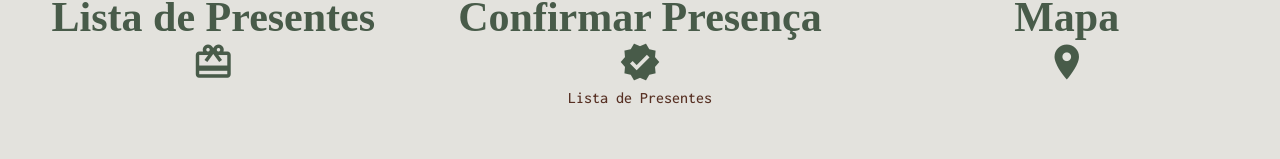
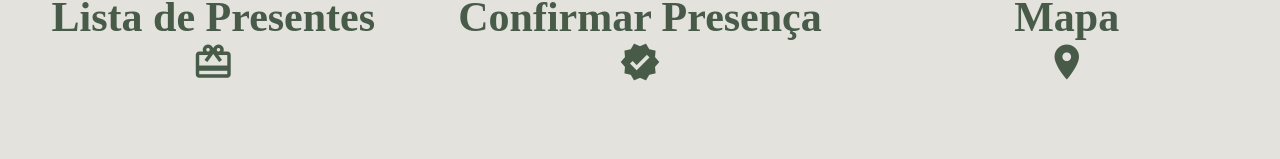
Before and after one commit to edunsouza/wedding-invitation, a Svelte app in the folder app/: page / in a window 1280 px wide. Shown: the part 641-800 px from the top of the page. Built offline with nearby package versions, Linux system fonts and the light colour scheme; a web font is replaced by a local one.

Commit message:
including smooth-scroll polyfill

```diff
--- a/app/package.json
+++ b/app/package.json
@@ -25,6 +25,7 @@
     "dayjs": "^1.10.7",
     "sass": "^1.47.0",
     "sirv-cli": "^1.0.0",
+    "smoothscroll-polyfill": "^0.4.4",
     "svelte-navigator": "^3.1.5",
     "svelte-preprocess": "^4.10.1"
   }
--- a/app/src/App.svelte
+++ b/app/src/App.svelte
@@ -1,8 +1,12 @@
 <script>
   import { Router, Route } from 'svelte-navigator';
+  import smoothscroll from 'smoothscroll-polyfill';
+
   import Home from './pages/Home.svelte';
   import Invite from './pages/Invite.svelte';
   import NotFound from './pages/NotFound.svelte';
+
+  smoothscroll.polyfill();
 </script>
 
 <Router>
--- a/app/src/components/GiftsList.svelte
+++ b/app/src/components/GiftsList.svelte
@@ -1,13 +1,32 @@
 <script>
+  import { onMount } from 'svelte';
+
   import { EVENT_GIFTS_LIST } from '../utils/constants';
+
+  let page;
+
+  onMount(() => {
+    setTimeout(() => {
+      page.scrollIntoView({
+        block: 'center',
+        behavior: 'smooth',
+      });
+    }, 10);
+  });
 </script>
 
-<div>
+<div bind:this={page}>
   <a href={EVENT_GIFTS_LIST} target="_blank">Lista de Presentes</a>
 </div>
 
 <style lang="scss">
-  a {
-    color: $dark;
+  div {
+    height: 80vh;
+    display: flex;
+    justify-content: center;
+    align-items: center;
+    a {
+      color: $dark;
+    }
   }
 </style>
```
Also changed, not shown: 1 other file (tests, documents, lock files or other folders).
